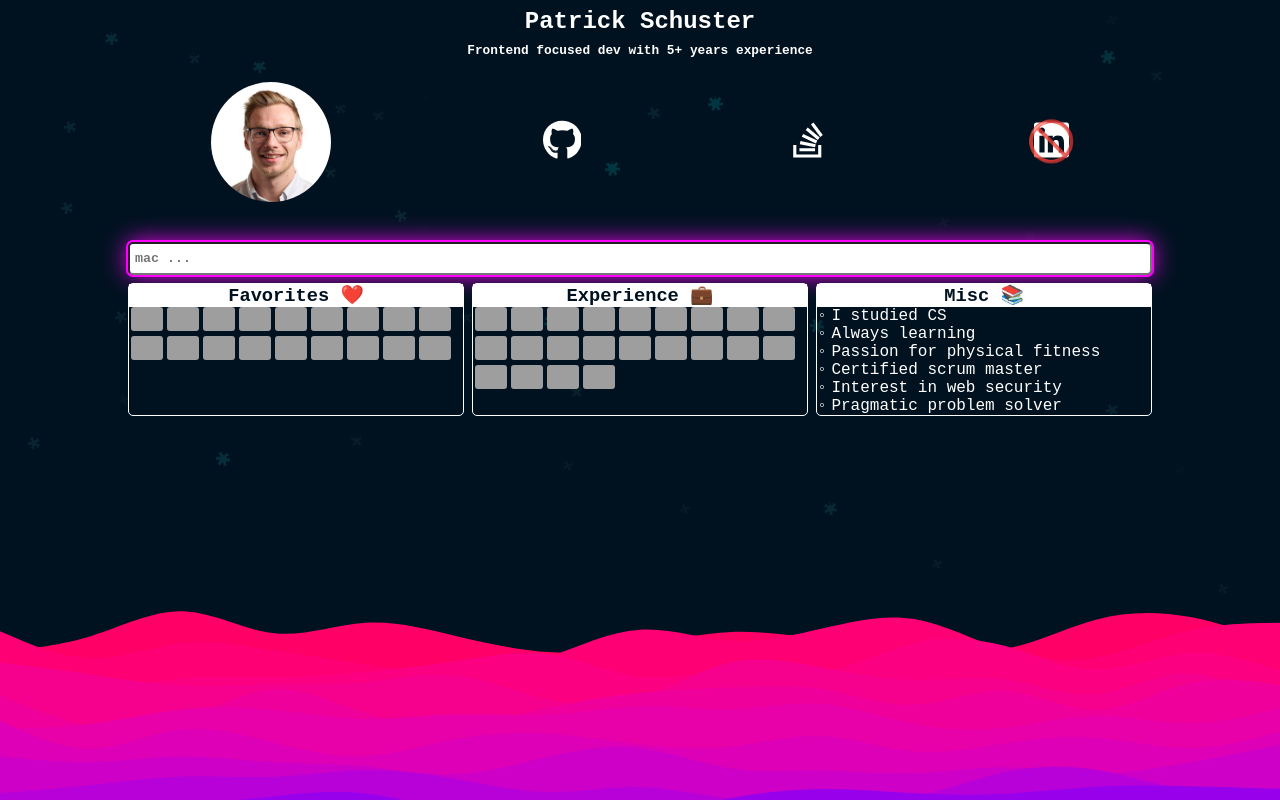
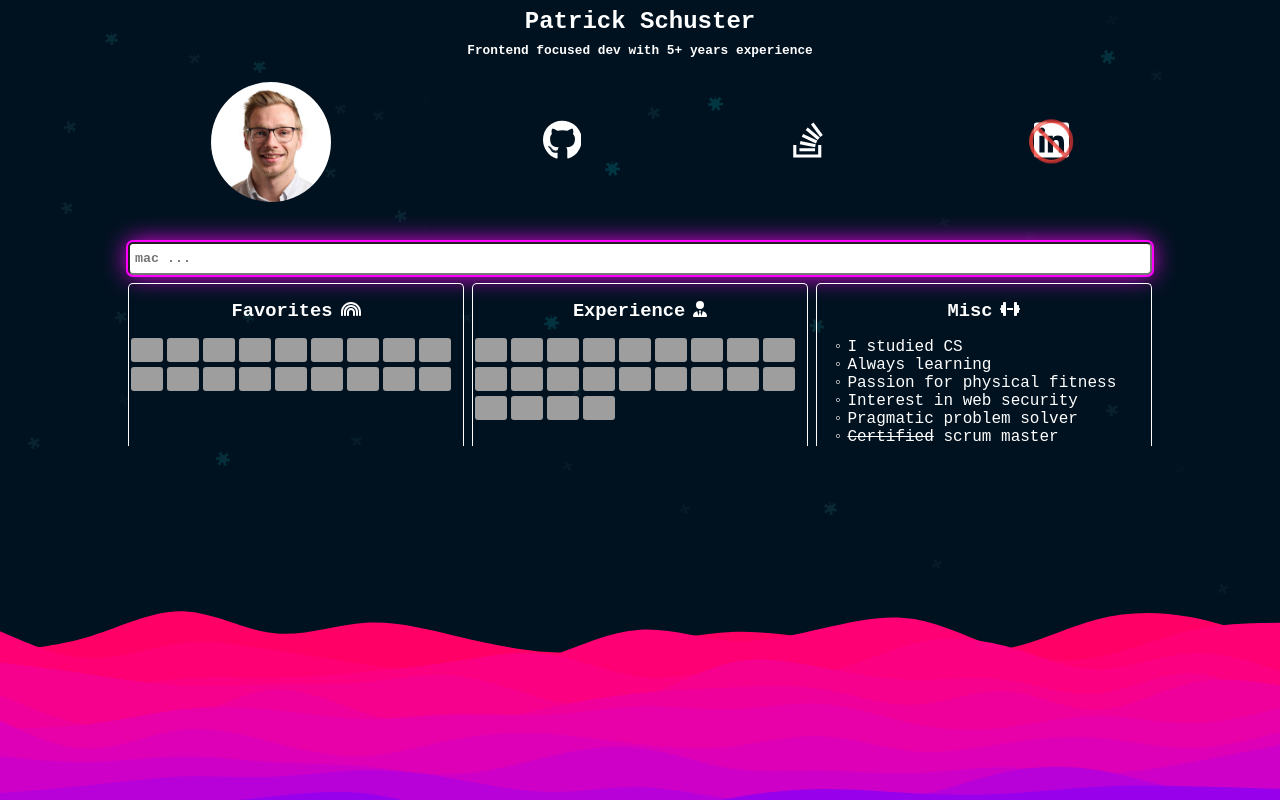
Before and after one commit to PatrickSchuster/patrickschuster.github.com, a website with bundled scripts: page index.html in a window 1280 px wide. Built offline with nearby package versions, Linux system fonts and the light colour scheme; grey boxes are pictures that could not be loaded.

Commit message:
Cleaner card headers

```diff
--- a/css/main.css
+++ b/css/main.css
@@ -125,15 +125,24 @@ a {
     display: flex;
     flex-direction: column;
     border: 1px solid white;
-    border-radius: 5px;
+    border-bottom: unset;
+    border-top-left-radius: 5px;
+    border-top-right-radius: 5px;
     flex: 1;
 }
 
-.card > h3 {
-    background-color: white;
-    text-align: center;
-    color: var(--dark-blue);
-    padding: 0 1em 0 1em;
+.card .card-header {
+    display: flex;
+    flex-direction: row;
+    gap: 0.5em;
+    justify-content: center;
+    align-items: center;
+    padding: 1em;
+}
+
+.card .card-header > h3 {
+    color: white;
+
 }
 
 .shield {
@@ -166,6 +175,7 @@ a {
 
 ul {
     list-style: none;
+    padding-left: 1em;
 }
 
 ul li::before {
--- a/index.html
+++ b/index.html
@@ -45,22 +45,37 @@
             <input type="search" id="search" placeholder="javascript ..." autofocus>
             <div class="card-container">
                 <div class="card techstack">
-                    <h3>Favorites ❤️</h3>
+                    <div class="card-header">
+                        <h3>Favorites</h3>
+                        <i>
+                            <svg xmlns="http://www.w3.org/2000/svg" height="1em" viewBox="0 0 640 512"><!--! Font Awesome Free 6.4.2 by @fontawesome - https://fontawesome.com License - https://fontawesome.com/license (Commercial License) Copyright 2023 Fonticons, Inc. --><path d="M320 96C178.6 96 64 210.6 64 352v96c0 17.7-14.3 32-32 32s-32-14.3-32-32V352C0 175.3 143.3 32 320 32s320 143.3 320 320v96c0 17.7-14.3 32-32 32s-32-14.3-32-32V352C576 210.6 461.4 96 320 96zm0 192c-35.3 0-64 28.7-64 64v96c0 17.7-14.3 32-32 32s-32-14.3-32-32V352c0-70.7 57.3-128 128-128s128 57.3 128 128v96c0 17.7-14.3 32-32 32s-32-14.3-32-32V352c0-35.3-28.7-64-64-64zM160 352v96c0 17.7-14.3 32-32 32s-32-14.3-32-32V352c0-123.7 100.3-224 224-224s224 100.3 224 224v96c0 17.7-14.3 32-32 32s-32-14.3-32-32V352c0-88.4-71.6-160-160-160s-160 71.6-160 160z"/></svg>
+                        </i>
+                    </div>
                     <summary id="favorite-tech"></summary>
                 </div>
                 <div class="card experience">
-                    <h3>Experience 💼</h3>
+                    <div class="card-header">
+                        <h3>Experience</h3>
+                        <i>
+                            <svg xmlns="http://www.w3.org/2000/svg" height="1em" viewBox="0 0 448 512"><!--! Font Awesome Free 6.4.2 by @fontawesome - https://fontawesome.com License - https://fontawesome.com/license (Commercial License) Copyright 2023 Fonticons, Inc. --><path d="M224 256A128 128 0 1 1 224 0a128 128 0 1 1 0 256zM209.1 359.2l-18.6-31c-6.4-10.7 1.3-24.2 13.7-24.2H224h19.7c12.4 0 20.1 13.6 13.7 24.2l-18.6 31 33.4 123.9 36-146.9c2-8.1 9.8-13.4 17.9-11.3c70.1 17.6 121.9 81 121.9 156.4c0 17-13.8 30.7-30.7 30.7H285.5c-2.1 0-4-.4-5.8-1.1l.3 1.1H168l.3-1.1c-1.8 .7-3.8 1.1-5.8 1.1H30.7C13.8 512 0 498.2 0 481.3c0-75.5 51.9-138.9 121.9-156.4c8.1-2 15.9 3.3 17.9 11.3l36 146.9 33.4-123.9z"/></svg>
+                        </i>
+                    </div>
                     <summary id="experienced-tech"></summary>
                 </div>
                 <div class="card misc">
-                    <h3>Misc 📚</h3>
+                    <div class="card-header">
+                        <h3>Misc</h3>
+                        <i>
+                            <svg xmlns="http://www.w3.org/2000/svg" height="1em" viewBox="0 0 640 512"><!--! Font Awesome Free 6.4.2 by @fontawesome - https://fontawesome.com License - https://fontawesome.com/license (Commercial License) Copyright 2023 Fonticons, Inc. --><path d="M96 64c0-17.7 14.3-32 32-32h32c17.7 0 32 14.3 32 32V224v64V448c0 17.7-14.3 32-32 32H128c-17.7 0-32-14.3-32-32V384H64c-17.7 0-32-14.3-32-32V288c-17.7 0-32-14.3-32-32s14.3-32 32-32V160c0-17.7 14.3-32 32-32H96V64zm448 0v64h32c17.7 0 32 14.3 32 32v64c17.7 0 32 14.3 32 32s-14.3 32-32 32v64c0 17.7-14.3 32-32 32H544v64c0 17.7-14.3 32-32 32H480c-17.7 0-32-14.3-32-32V288 224 64c0-17.7 14.3-32 32-32h32c17.7 0 32 14.3 32 32zM416 224v64H224V224H416z"/></svg>
+                        </i>
+                    </div>
                     <ul>
                         <li>I studied CS</li>
                         <li>Always learning</li>
                         <li>Passion for physical fitness</li>
-                        <li>Certified scrum master</li>
                         <li>Interest in web security</li>
                         <li>Pragmatic problem solver</li>
+                        <li><s>Certified</s> scrum master</li>
                     </ul>
                 </div>
             </div>
```
